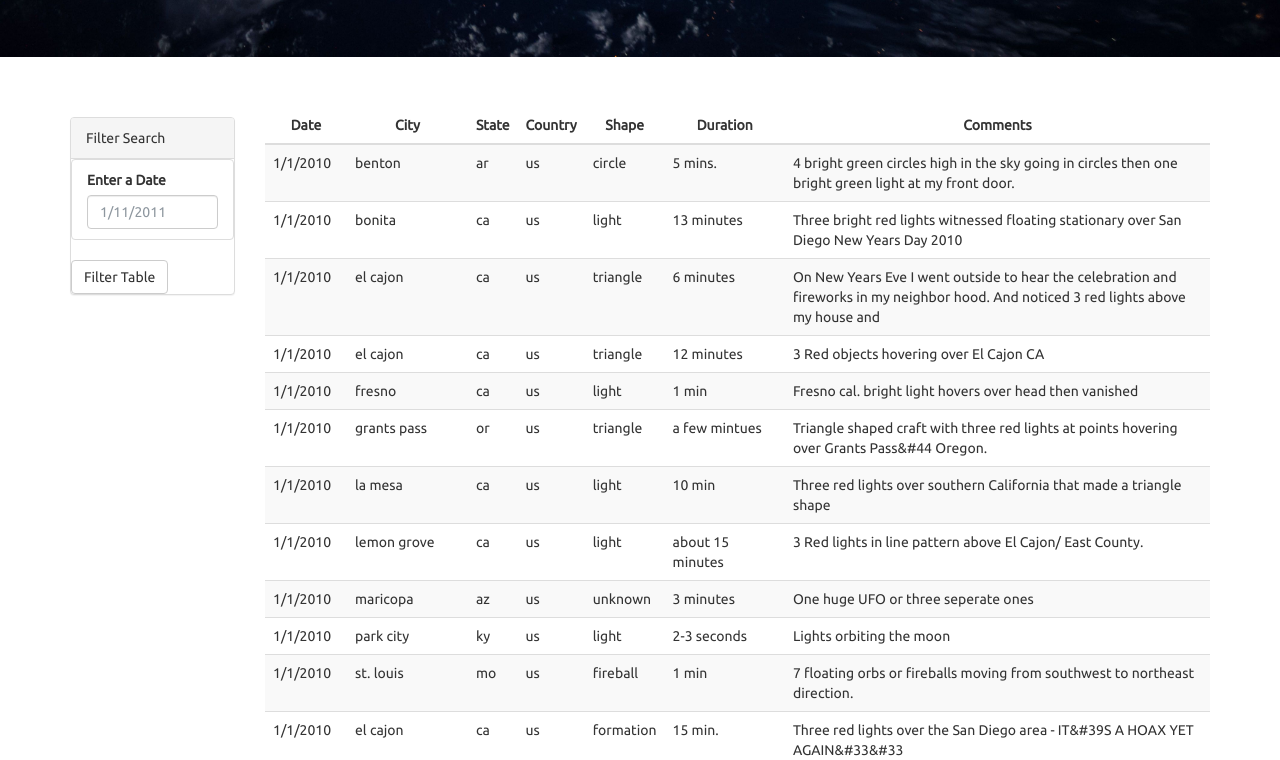
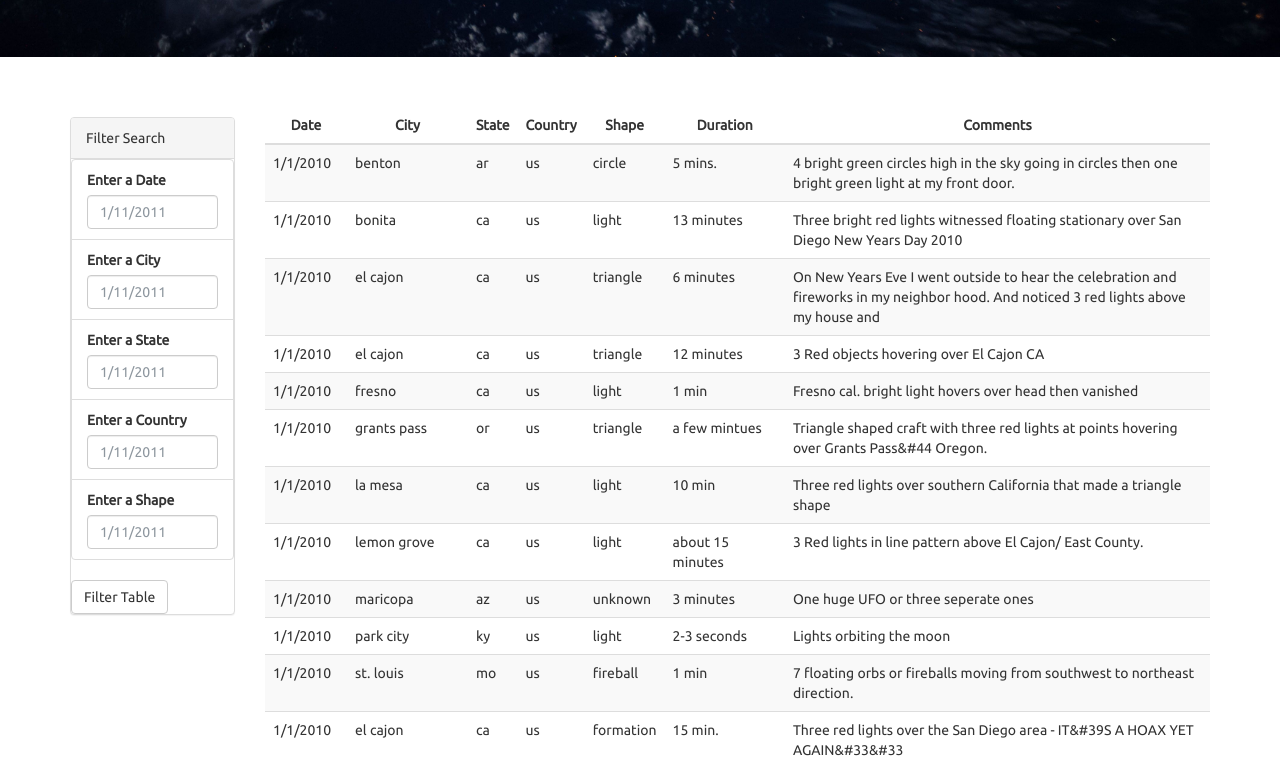
Before and after one commit to syd-cavs/javascript-challenge, a plain HTML site: page UFO-level-2/StarterCode/index.html in a window 1280 px wide. Shown: the part 555-1315 px from the top of the page. Drawn offline with nearby package versions, Linux system fonts and the light colour scheme.

Commit message:
index.html update for level 2

```diff
--- a/UFO-level-2/StarterCode/index.html
+++ b/UFO-level-2/StarterCode/index.html
@@ -35,9 +35,25 @@
                 <form>
                   <div class="form-group">
                     <ul class="list-group" id="filters">
-                      <li class="filter list-group-item">
+                      <li id="date-date" class="filter list-group-item">
                         <label for="date">Enter a Date</label>
                         <input class="form-control" id="datetime" type="text" placeholder="1/11/2011">
+                      </li>
+                      <li id="city-city" class="filter list-group-item">
+                        <label for="city">Enter a City</label>
+                        <input class="form-control" id="cities" type="text" placeholder="1/11/2011">
+                      </li>
+                      <li id= "us-state" class="filter list-group-item">
+                        <label for="state">Enter a State</label>
+                        <input class="form-control" id="state-state" type="text" placeholder="1/11/2011">
+                      </li>
+                      <li id= "united-states" class="filter list-group-item">
+                        <label for="country">Enter a Country</label>
+                        <input class="form-control" id="usa" type="text" placeholder="1/11/2011">
+                      </li>
+                      <li id="shape-shape" class="filter list-group-item">
+                        <label for="shape">Enter a Shape</label>
+                        <input class="form-control" id="ship-shape" type="text" placeholder="1/11/2011">
                       </li>
                     </ul>
                   </div>
```
Also changed, not shown: 1 other file.
